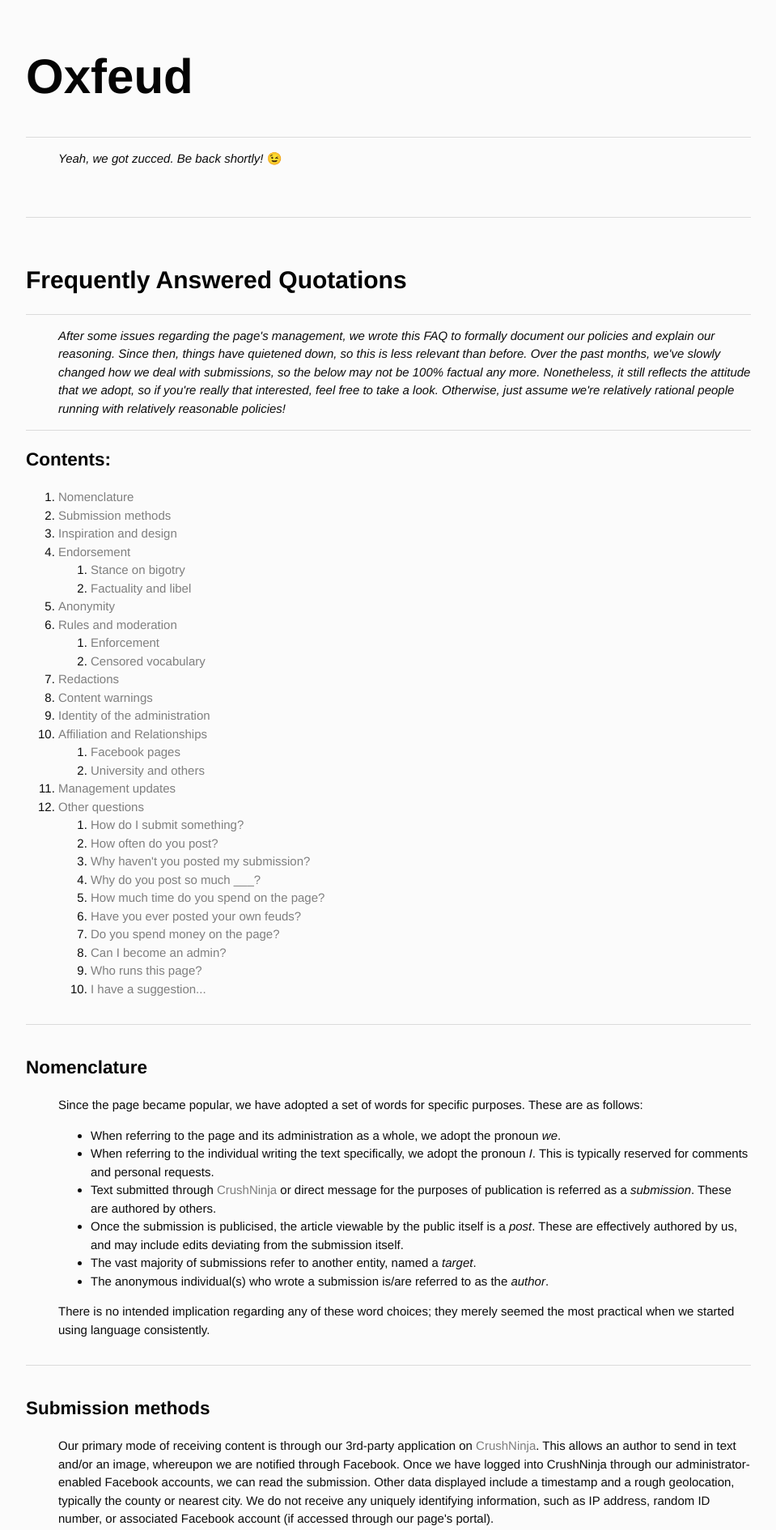
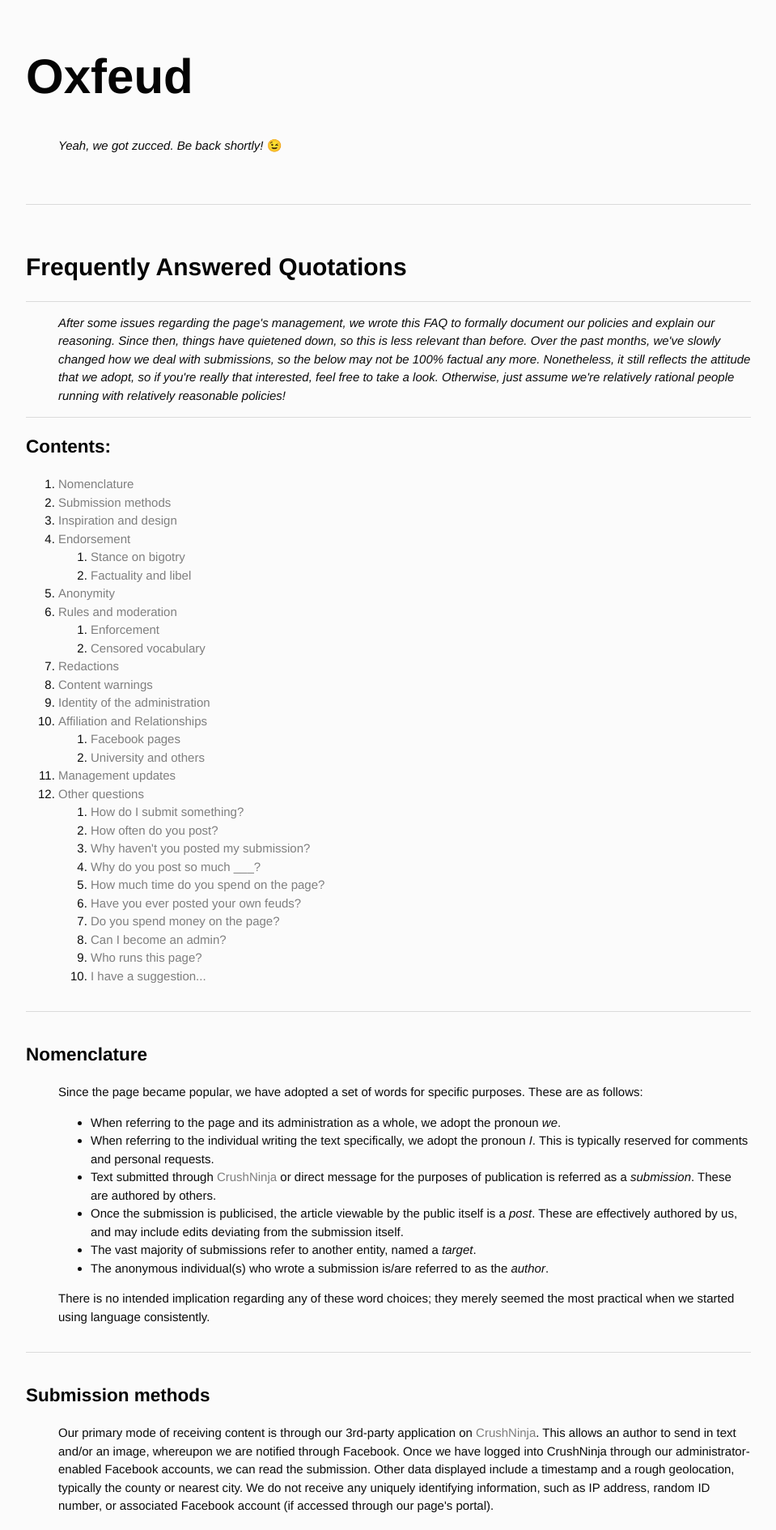
Before and after one commit to Oxfeud/oxfeud.github.io, a Jekyll site: the page built from index.html, in a window 1280 px wide. Shown: the top 1890 px of the page at 81% size, without its empty margins (160-1119 px from the left). Built offline with Jekyll 4.4.1, drawn with Linux system fonts in a browser that asks for light colours.

Commit message:
Update index.html

```diff
--- a/index.html
+++ b/index.html
@@ -4,7 +4,7 @@
 ---
 <div>
 	<h1>Oxfeud</h1>
-		<div style="border-top: 1px solid #dbdbdb; font-size: 0em; margin-top: 2em; margin-bottom: 2em;"></div>
+		<div style="font-size: 0em; margin-top: 2em; margin-bottom: 2em;"></div>
 	<p><i>Yeah, we got zucced. Be back shortly!</i> 😉</p>
 		<div style="border-top: 1px solid #dbdbdb; font-size: 1em; margin-top: 4em; margin-bottom: 4em;"></div>
 	<h2>Frequently Answered Quotations</h2>
```
